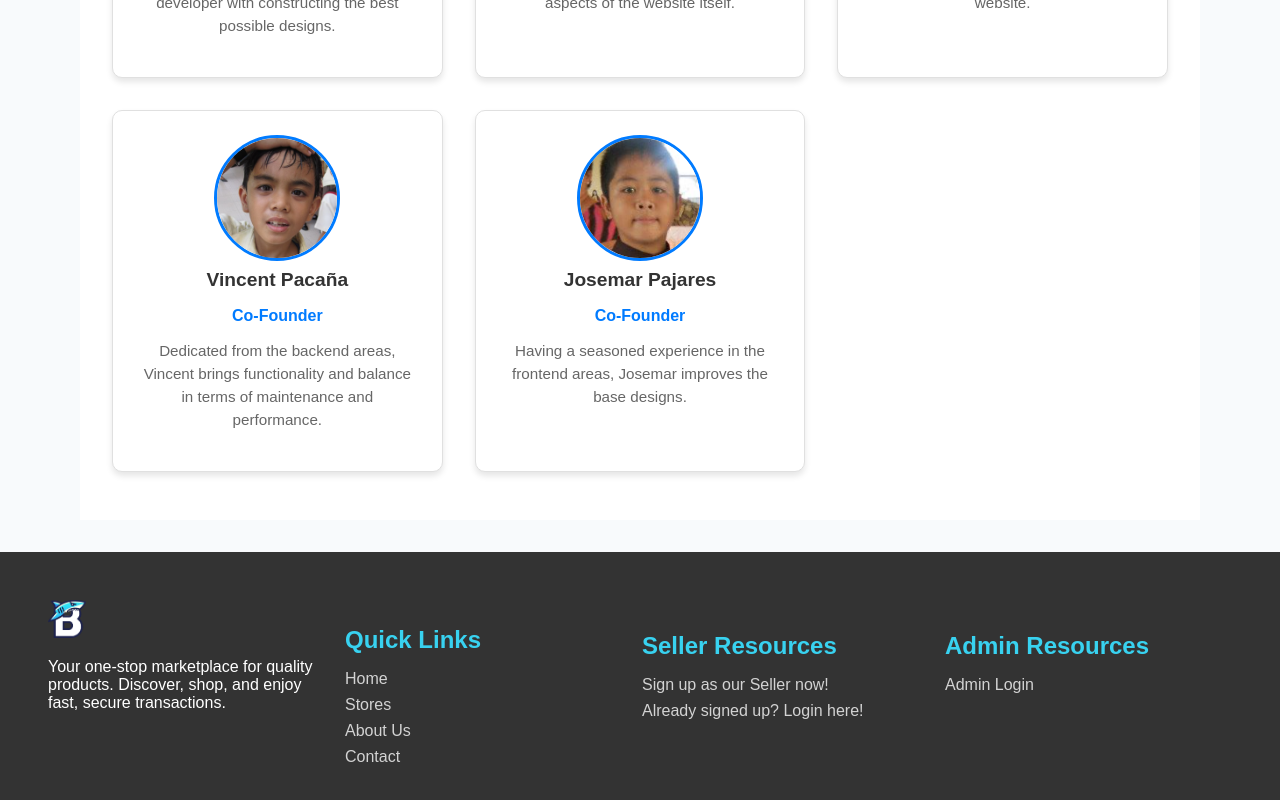
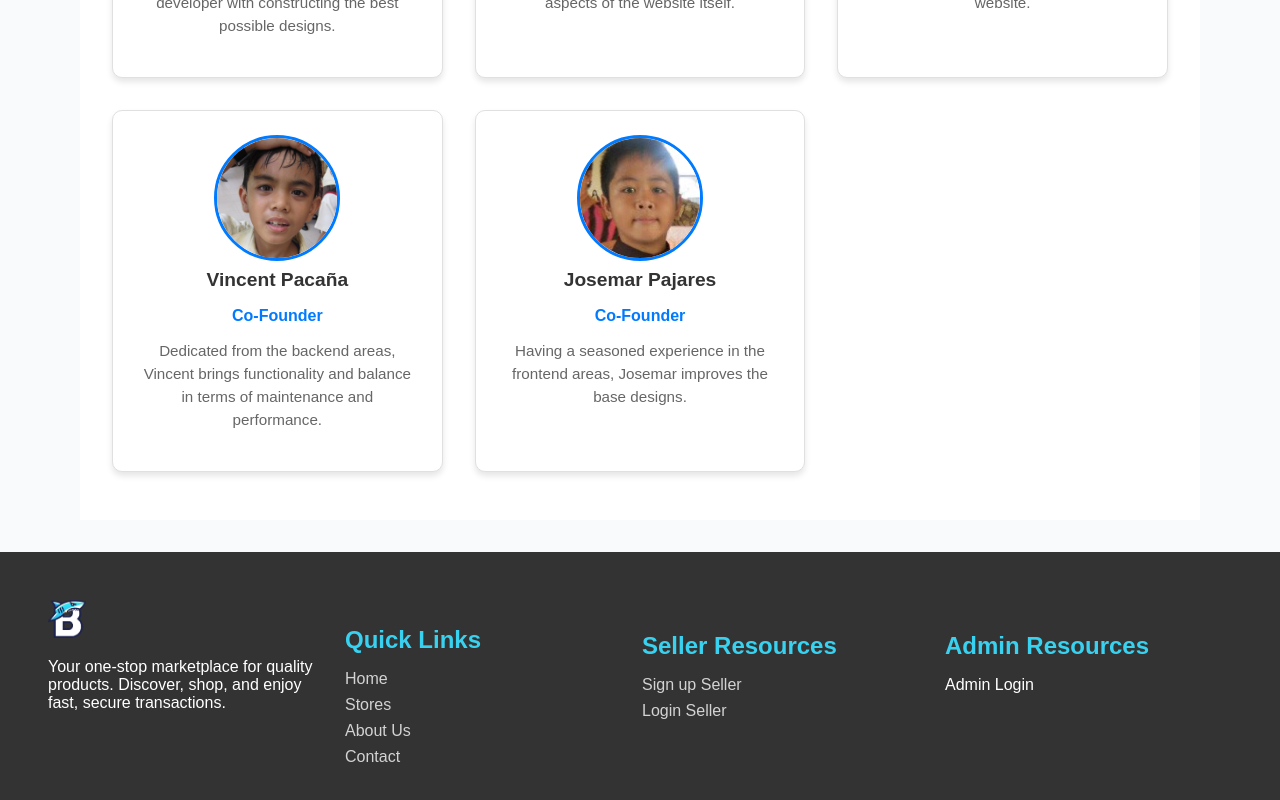
Before and after one commit to danrave1234/APPDEV_Bytemarket, a React (Vite) app in the folder byte-market-api/FrontEnd/frontend/: page /about-us in a window 1280 px wide. Shown: the part 819-1619 px from the top of the page. Built offline with nearby package versions, Linux system fonts and the light colour scheme.

Commit message:
Logout Modal is popped up when user clicks login when its already logged in.

```diff
--- a/byte-market-api/FrontEnd/frontend/src/LandingPage.jsx
+++ b/byte-market-api/FrontEnd/frontend/src/LandingPage.jsx
@@ -82,6 +82,7 @@ function LandingPage() {
           document.body.style.overflow = 'auto';
         }
     }, [showRoleMismatchModal]);
+
     const fetchSellers = async () => {
         try {
             const response = await axios.get('http://localhost:8080/api/seller/getAllSeller');
--- a/byte-market-api/FrontEnd/frontend/src/Routes.jsx
+++ b/byte-market-api/FrontEnd/frontend/src/Routes.jsx
@@ -17,6 +17,7 @@ import AboutUs from "./AboutUs.jsx";
 import ContactUs from "./ContactUs.jsx";
 import Error404Page from "./components/Error404Page.jsx";
 import ErrorAccessDeniedPage from "./components/ErrorAccessDeniedPage.jsx";
+import FileUpload from "./FileUpload.jsx";
 
 
 function ProtectedRoute({ children, allowedRoles }) {
@@ -28,6 +29,8 @@ export default function TheRoutes() {
     return (
         <Routes>
             <Route path="/" element={<LandingPage />}/>
+            <Route path="/test" element={<FileUpload/>}/>
+
             <Route path="/access-denied" element={<ErrorAccessDeniedPage/>} />
             {/* Error 404 */}
             <Route path="*" element={<Error404Page />} />
--- a/byte-market-api/FrontEnd/frontend/src/components/Layout.jsx
+++ b/byte-market-api/FrontEnd/frontend/src/components/Layout.jsx
@@ -13,6 +13,7 @@ import LoginModalSeller from "./LoginModalSeller.jsx";
 import LoginModalAdmin from "./LoginModalAdmin.jsx";
 import SignUpModalSeller from "./SignUpModalSeller.jsx";
 import WalletModal from "./WalletModal.jsx";
+import LogoutModal from "./LogoutModal.jsx";
 
 function PageLayout({ children }) {
     const [showDropdown, setShowDropdown] = useState(false);
@@ -22,6 +23,7 @@ function PageLayout({ children }) {
     const [showModalLoginSeller, setShowModalLoginSeller] = useState(false);
     const [showModalLoginAdmin, setShowModalLoginAdmin] = useState(false);
     const [showModalWallet, setShowModalWallet] = useState(false);
+    const [showModalLogout, setShowModalLogout] = useState(false);
     const [searchQuery, setSearchQuery] = useState("");
     const toggleDropdown = () => setShowDropdown(!showDropdown);
     const navigate = useNavigate();
@@ -85,7 +87,14 @@ function PageLayout({ children }) {
         setShowModalLoginAdmin(false);
         document.body.style.overflow = 'auto';
     };
-
+    const openModalLogout =() =>{
+        setShowModalLogout(true);
+        document.body.style.overflow = 'hidden';
+    }
+    const closeModalLogout= () =>{
+        setShowModalLogout(false);
+        document.body.style.overflow = 'auto';
+    }
     // Navigation handlers...
     const handleLogout = () => {
         logout();
@@ -308,14 +317,38 @@ function PageLayout({ children }) {
                     <div>
                         <h4>Seller Resources</h4>
                         <ul>
-                            <li><a onClick={openModalSignUpSeller}>Sign up as our Seller now!</a></li>
-                            <li><a onClick={openModalLoginSeller}>Already signed up? Login here!</a></li>
+                            {isLoggedIn ? (
+                                <>
+                                    <li><a onClick={openModalLogout}>Sign up Seller</a></li>
+                                </>
+                            ):(
+                                <>
+                                    <li><a onClick={openModalSignUpSeller}>Sign up Seller</a></li>
+                                </>
+                            )}
+                            {isLoggedIn ? (
+                                <>
+                                    <li><a onClick={openModalLogout}>Login Seller</a></li>
+                                </>
+                            ) : (
+                                <>
+                                    <li><a onClick={openModalLoginSeller}>Login Seller</a></li>
+                                </>
+                            )}
                         </ul>
                     </div>
                     <div>
                         <h4>Admin Resources</h4>
                         <ul>
-                            <li><a onClick={openModalLoginAdmin}>Admin Login</a></li>
+                            {isLoggedIn ? (
+                                <>
+                                    <a onClick={openModalLogout}>Admin Login</a>
+                                </>
+                            ):(
+                                <>
+                                    <a onClick={openModalLoginAdmin}>Admin Login</a>
+                                </>
+                            )}
                         </ul>
                     </div>
                 </div>
@@ -334,6 +367,7 @@ function PageLayout({ children }) {
             {role !== "Admin" && (
                 <WalletModal show={showModalWallet} closeModal={closeModalWallet} />
             ) }
+            <LogoutModal show = {showModalLogout} closeModal={closeModalLogout} />
         </>
     );
 }
--- /dev/null
+++ b/byte-market-api/FrontEnd/frontend/src/components/LogoutModal.css
@@ -0,0 +1,23 @@
+.logout-modal-overlay {
+    position: fixed;
+    top: 0;
+    left: 0;
+    width: 100%;
+    height: 100%;
+    background: rgba(0, 0, 0, 0.7); /* Slightly darker for better focus */
+    display: flex;
+    align-items: center;
+    justify-content: center;
+    z-index: 1000;
+    animation: fadeInOverlay 0.3s ease forwards;
+}
+.logout-modal-box {
+    background-color: #fff;
+    padding: 30px;
+    border-radius: 12px;
+    width: 90%;
+    max-width: 400px;
+    box-shadow: 0 4px 12px rgba(0, 0, 0, 0.3);
+    position: relative;
+    animation: slideInModal 0.4s ease-out forwards;
+}
--- /dev/null
+++ b/byte-market-api/FrontEnd/frontend/src/components/LogoutModal.jsx
@@ -0,0 +1,35 @@
+import {useAuth} from "./AuthProvider.jsx";
+import {useState} from "react";
+import {useNavigate} from "react-router-dom";
+import './LogoutModal.css';
+
+const LogoutModal = ({show, closeModal}) => {
+    const { logout } = useAuth();
+    const navigate = useNavigate();
+    const handleLogout = () => {
+        logout();
+        navigate("/");
+        closeModal();
+    };
+    const handleClose = () =>{
+        closeModal();
+    }
+    if (!show) return null;
+    return (
+        <>
+            <div className="logout-modal-overlay">
+                <div className="logout-modal-box">
+                    <h1>Logout</h1>
+                    <p>Are you sure you want to logout?</p>
+                    <button onClick={handleClose}>
+                        Close
+                    </button>
+                    <button onClick={handleLogout}>
+                        Logout
+                    </button>
+                </div>
+            </div>
+        </>
+    );
+}
+export default LogoutModal;
```
